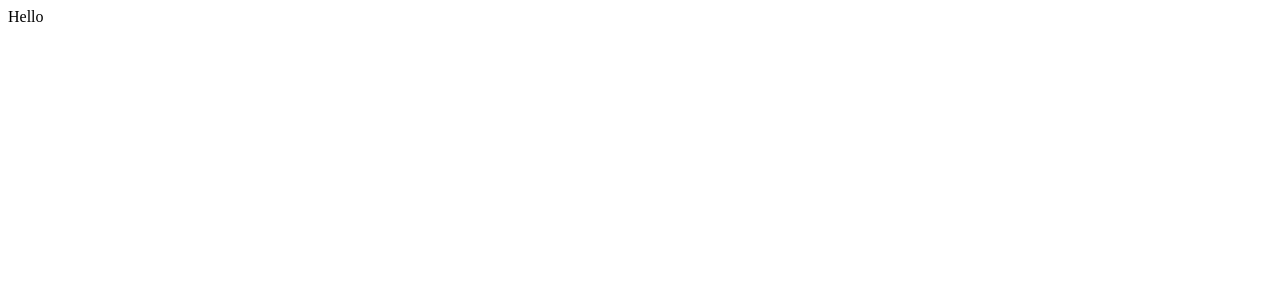
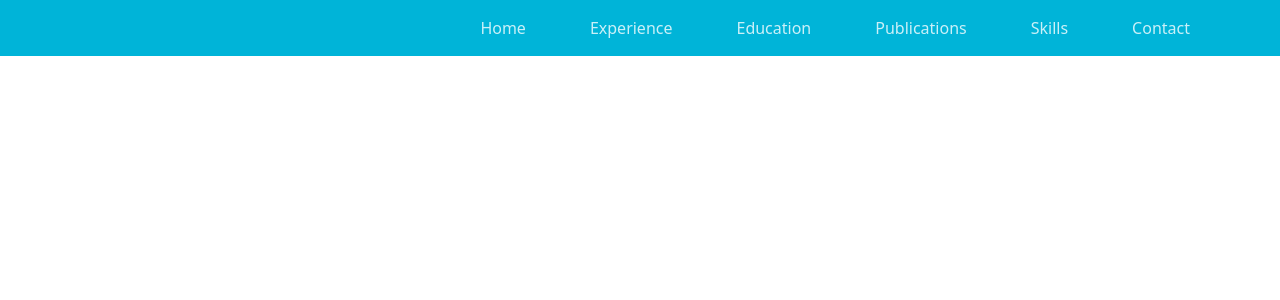
Before and after one commit to abhitatachar2000/portfolio-ts, a React (Vite) app: page / in a window 1280 px wide. Shown: the top 300 px of the page. Built offline with nearby package versions, Linux system fonts and the light colour scheme.

Commit message:
Adding inital nav bar design

```diff
--- a/src/App.tsx
+++ b/src/App.tsx
@@ -5,12 +5,10 @@ import { NavBar } from './components/NavBar'
 import './App.css'
 
 function App() {
-  const [count, setCount] = useState(0)
-
   return (
-    <>
-      <NavBar/>
-    </>
+    <section id="nav-bar">
+      <NavBar />
+    </section>
   )
 }
 
--- /dev/null
+++ b/src/components/NavBar.css
@@ -0,0 +1,18 @@
+.NavBarComponent {
+    background-color: #00b4d8 !important;
+}
+
+.NavBarItem {
+    color: #caf0f8 !important;
+    transition: color 0.3s ease;
+    font-weight: normal;
+    padding: 0 10px;
+    transform-origin: center;
+    font-variation-settings: "wght" 300;
+    font-feature-settings: "ss01";
+}
+
+.NavBarItem:hover {
+    transform: scale(1.01);
+    color: #ffffff !important;
+}
--- a/src/components/NavBar.tsx
+++ b/src/components/NavBar.tsx
@@ -1,3 +1,36 @@
+import React, { useState } from "react";
+import "./NavBar.css"
+import "bootstrap/dist/css/bootstrap.min.css";
+
 export function NavBar() {
-    return (<nav className="navbar navbar-expand-lg navbar-light bg-light">Hello</nav>);
+    return (
+        <nav className="NavBarComponent navbar navbar-expand-lg navbar-light">
+            <div className="container">
+                <button
+                    className="navbar-toggler"
+                    type="button"
+                    data-bs-toggle="collapse"
+                    data-bs-target="#navbarSupportedContent"
+                    aria-controls="navbarSupportedContent"
+                    aria-expanded="false"
+                    aria-label="Toggle navigation"
+                ><span className="navbar-toggler-icon"></span>
+                </button>
+                <div className="collapse navbar-collapse" id="navbarSupportedContent">
+                <ul className="navbar-nav ms-auto mb-2 mb-lg-0 gap-3 gap-md-4 gap-lg-5">
+                    {getListItems().map((item) => (
+                        <li key={item}>
+                            <a className="nav-link NavBarItem" aria-current="page" href="#" >{item}</a>
+                        </li>
+                    ))}
+                </ul>
+                </div>
+            </div>
+        </nav>
+    );
 }
+
+function getListItems(): string[] {
+    const listItems = ['Home', 'Experience', 'Education', 'Publications', 'Skills', 'Contact'];
+    return listItems;
+}
--- a/src/index.css
+++ b/src/index.css
@@ -0,0 +1,3 @@
+body {
+    font-family: 'Poppins', sans-serif;
+}
```
